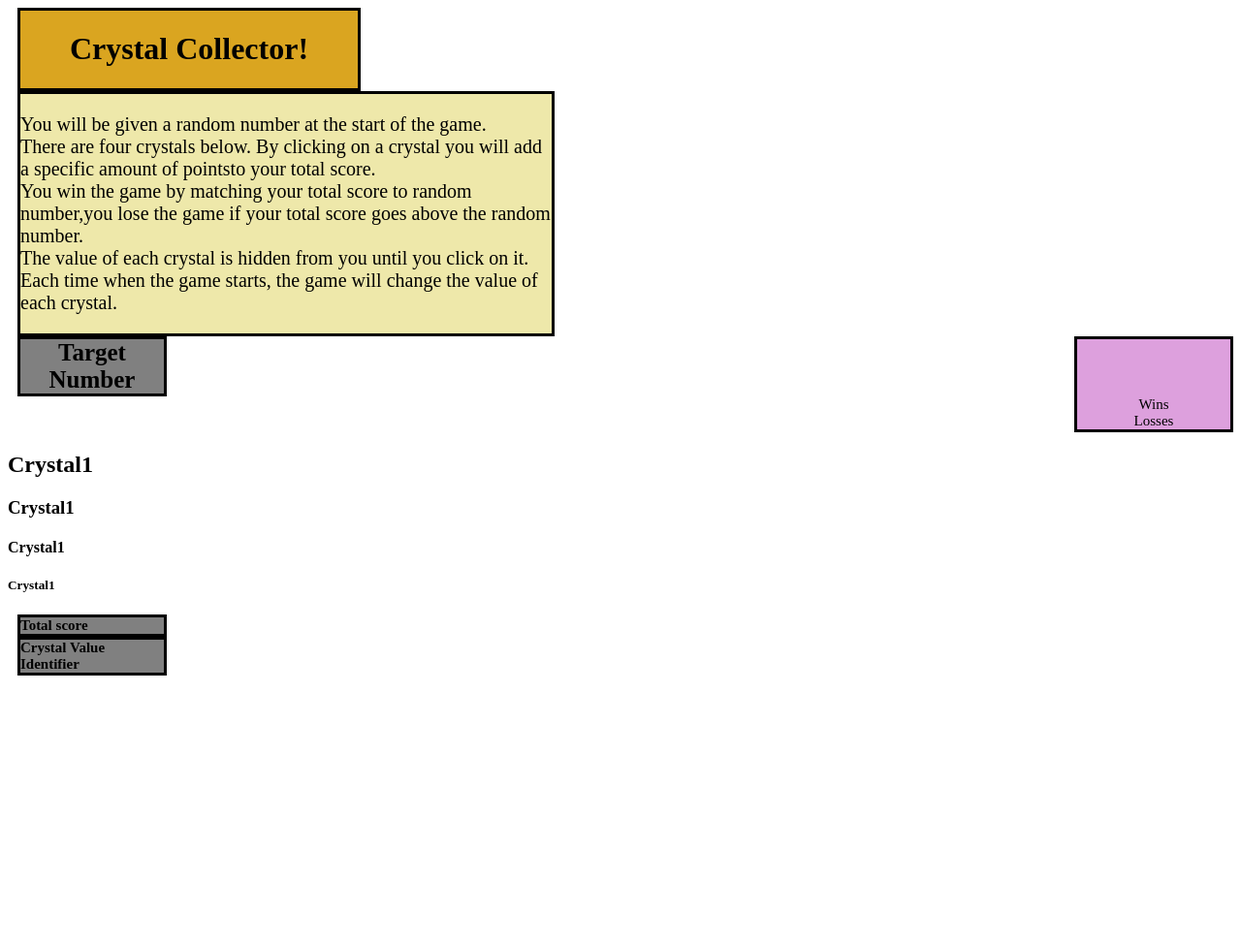
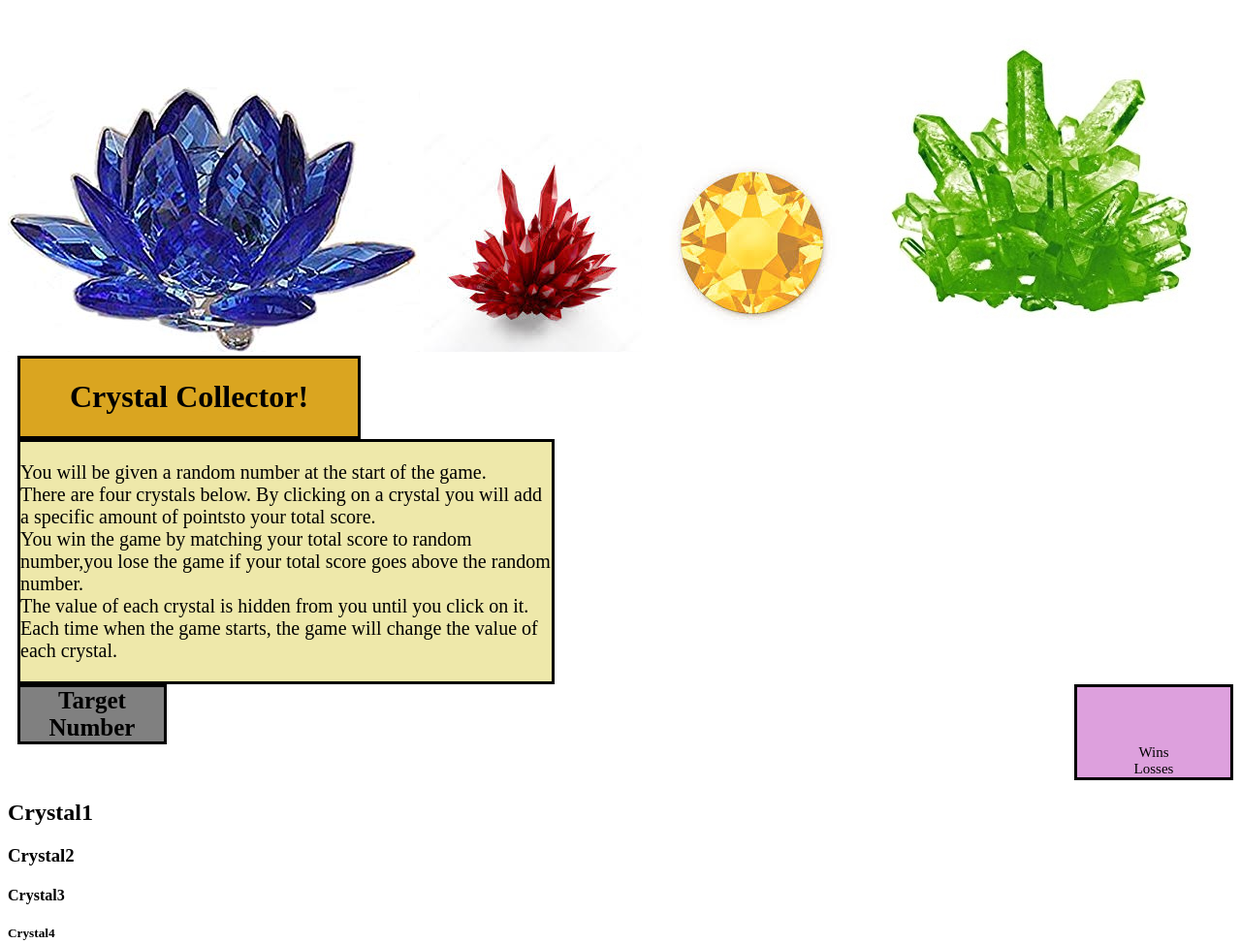
Before and after one commit to mikenetto87/unit-4-game, a plain HTML site: page index.html in a window 1280 px wide. Shown: the top 974 px of the page at 97% size. Drawn offline with nearby package versions, Linux system fonts and the light colour scheme.

Commit message:
images added positioning to be done

```diff
--- a/index.html
+++ b/index.html
@@ -3,6 +3,10 @@
 <head>
 <title>CrystalsCollectorGame</title>
 <link rel="stylesheet" type="text/css" href="assets/css/style.css">
+<img src="assets/images/crystal1.jpg" alt="Red Crystal">
+<img src="assets/images/crystal2.jpg" alt="Blue Crystal">
+<img src="assets/images/crystal3.jpg" alt="Yellow Crystal">
+<img src="assets/images/crystal4.jpg" alt="Green Crystal">
 <script
   src="https://code.jquery.com/jquery-3.4.1.min.js"
   integrity="sha256-CSXorXvZcTkaix6Yvo6HppcZGetbYMGWSFlBw8HfCJo="
@@ -42,13 +46,13 @@
                 <h2 id="crystal1">Crystal1</h2>
         </div>
         <div>
-                <h3 id="crystal1">Crystal1</h3>
+                <h3 id="crystal2">Crystal2</h3>
         </div>
         <div>
-                <h4 id="crystal1">Crystal1</h4>
+                <h4 id="crystal3">Crystal3</h4>
         </div>
         <div>
-                <h5 id="crystal1">Crystal1</h5>
+                <h5 id="crystal4">Crystal4</h5>
         </div>
     </div>
 
```
